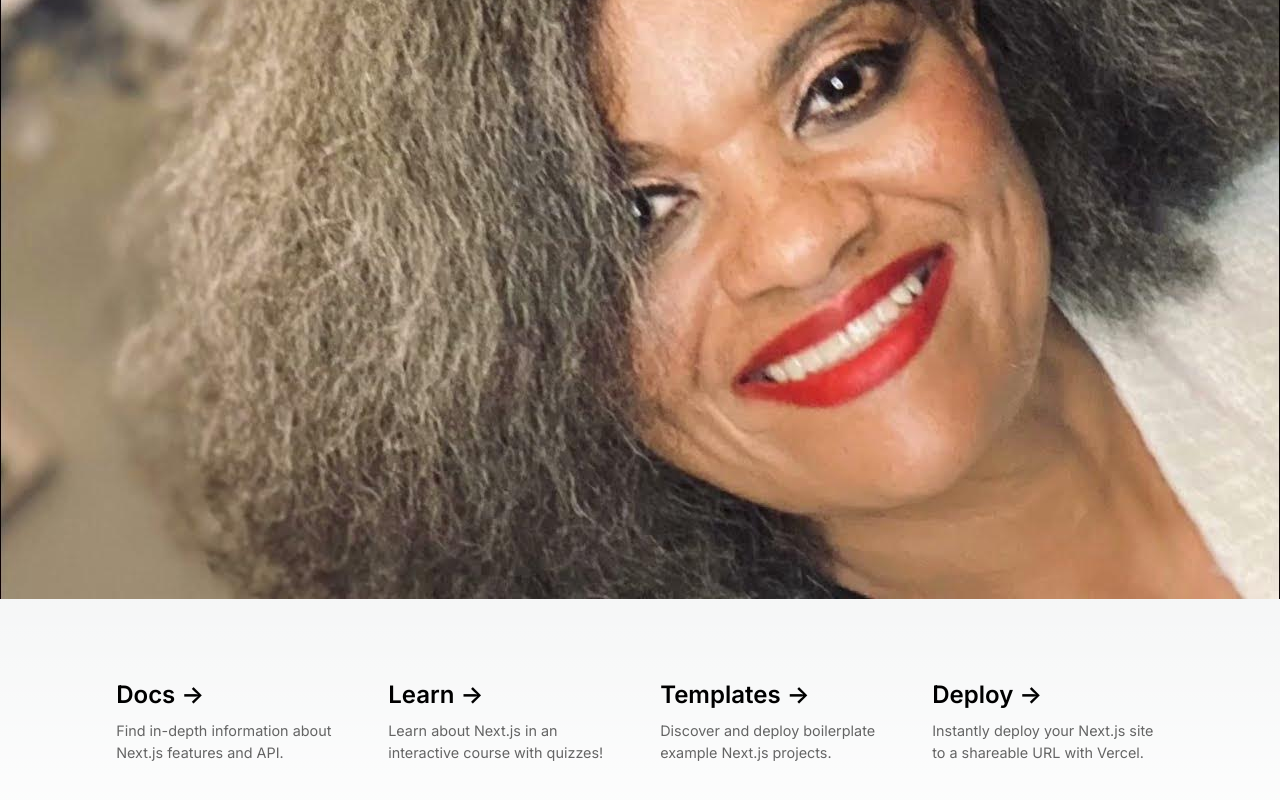
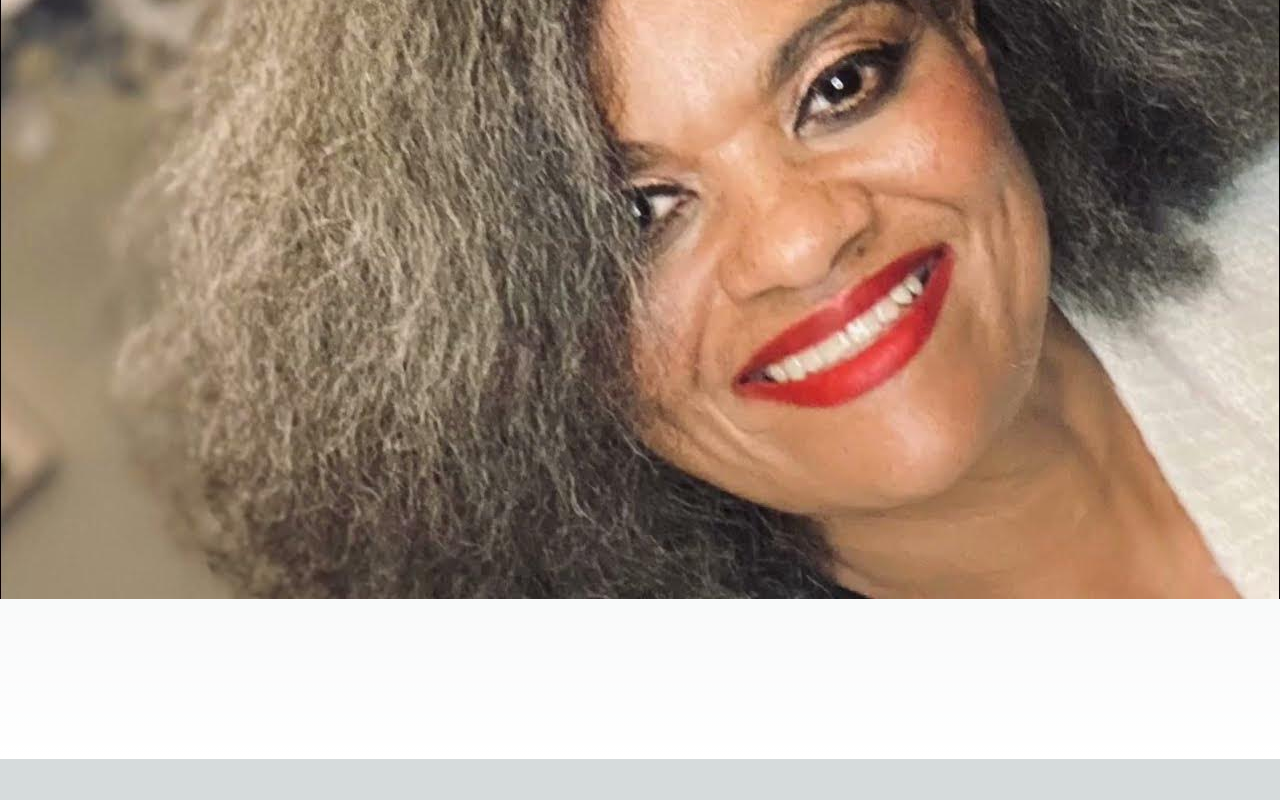
Before and after one commit to Holyantiseptic/porfolioWebsite, a Next.js app in the folder brenda-demonbreun-portfolio/: page / in a window 1280 px wide. Shown: the part 331-1131 px from the top of the page. After the commit the page ends 1090 px from the top, so only its background shows below. Built offline with nearby package versions, Linux system fonts and the light colour scheme.

Commit message:
cleaned up Top Links & Changed API to get books template

```diff
--- a/brenda-demonbreun-portfolio/src/pages/index.js
+++ b/brenda-demonbreun-portfolio/src/pages/index.js
@@ -2,10 +2,17 @@ import Head from 'next/head'
 import Image from 'next/image'
 import { Inter } from 'next/font/google'
 import styles from '@/styles/Home.module.css'
+import CardList from '@/components/Cards/cardList'
 
 const inter = Inter({ subsets: ['latin'] })
 
 export default function Home() {
+  const data = () =>{
+    const URL = 'http://localhost:3000/api/books'
+    fetch(URL,)
+    .then(res => res.json())
+    .then(console.log(res => res.json()))
+  }
   return (
     <>
       <Head>
@@ -36,62 +43,9 @@ export default function Home() {
         </div>
 
         <div className={styles.grid}>
-          <a
-            href="https://nextjs.org/docs?utm_source=create-next-app&utm_medium=default-template&utm_campaign=create-next-app"
-            className={styles.card}
-            target="_blank"
-            rel="noopener noreferrer"
-          >
-            <h2>
-              Docs <span>-&gt;</span>
-            </h2>
-            <p>
-              Find in-depth information about Next.js features and&nbsp;API.
-            </p>
-          </a>
-
-          <a
-            href="https://nextjs.org/learn?utm_source=create-next-app&utm_medium=default-template&utm_campaign=create-next-app"
-            className={styles.card}
-            target="_blank"
-            rel="noopener noreferrer"
-          >
-            <h2>
-              Learn <span>-&gt;</span>
-            </h2>
-            <p>
-              Learn about Next.js in an interactive course with&nbsp;quizzes!
-            </p>
-          </a>
-
-          <a
-            href="https://vercel.com/templates?framework=next.js&utm_source=create-next-app&utm_medium=default-template&utm_campaign=create-next-app"
-            className={styles.card}
-            target="_blank"
-            rel="noopener noreferrer"
-          >
-            <h2>
-              Templates <span>-&gt;</span>
-            </h2>
-            <p>
-              Discover and deploy boilerplate example Next.js&nbsp;projects.
-            </p>
-          </a>
-
-          <a
-            href="https://vercel.com/new?utm_source=create-next-app&utm_medium=default-template&utm_campaign=create-next-app"
-            className={styles.card}
-            target="_blank"
-            rel="noopener noreferrer"
-          >
-            <h2>
-              Deploy <span>-&gt;</span>
-            </h2>
-            <p>
-              Instantly deploy your Next.js site to a shareable URL
-              with&nbsp;Vercel.
-            </p>
-          </a>
+          <CardList
+            data = {data}
+          />
         </div>
       </main>
     </>
```
Also changed, not shown: brenda-demonbreun-portfolio/src/components/Cards/Card.js (added, +7 -0 lines), brenda-demonbreun-portfolio/src/components/Cards/CardList.js (added, +7 -0 lines), brenda-demonbreun-portfolio/src/components/NavBar/navBar.js (added), brenda-demonbreun-portfolio/src/components/cardList.js (deleted), brenda-demonbreun-portfolio/src/pages/api/books.js (renamed from brenda-demonbreun-portfolio/src/pages/api/hello.js).
